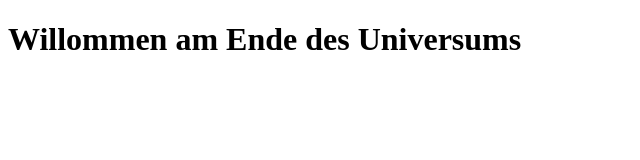
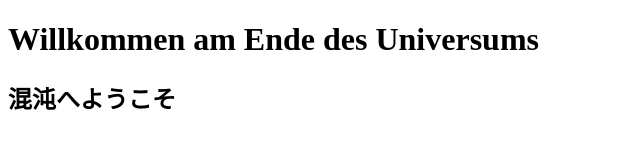
Before and after one commit to varietyshopletgo/lasslos, a plain HTML site: page index.html in a window 1280 px wide. Shown: the whole page, without its empty margins (0-640 px from the left). Drawn offline with Linux system fonts and the light colour scheme.

Commit message:
kを追加

```diff
--- a/index.html
+++ b/index.html
@@ -7,6 +7,7 @@
   <title>LassLos</title>
 </head>
 <body>
-  <h1>Willommen am Ende des Universums</h1>
+  <h1>Willkommen am Ende des Universums</h1>
+  <h2>混沌へようこそ</h2>
 </body>
 </html>
```
